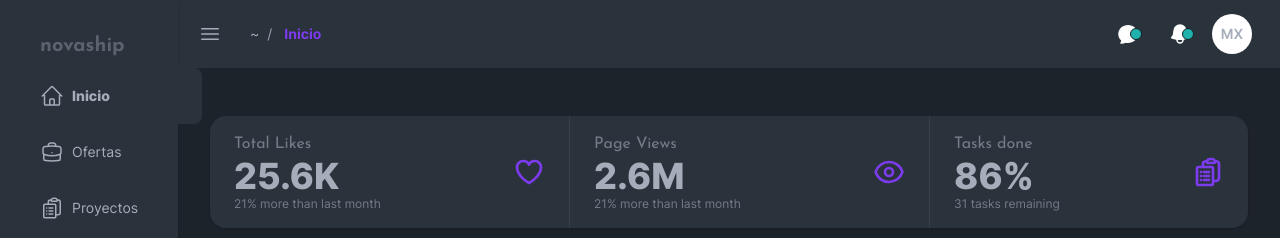
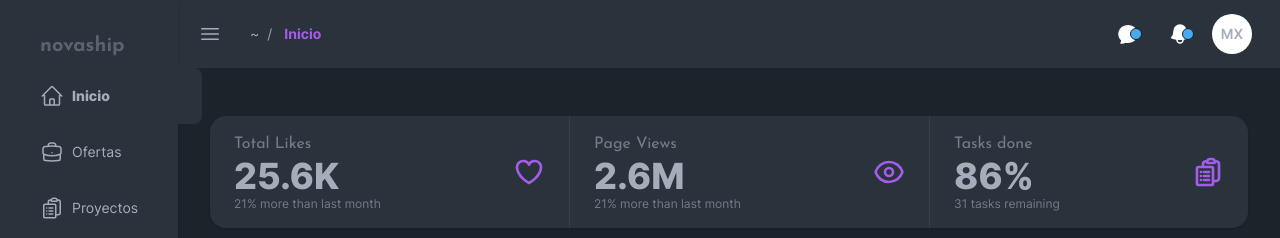
Before and after one commit to esteban-florez/novaship, a Next.js app: page / in a window 1280 px wide. Shown: the top 238 px of the page. Built offline with nearby package versions, Linux system fonts and the light colour scheme.

Commit message:
Colores y actualización .json

```diff
--- a/package.json
+++ b/package.json
@@ -25,7 +25,8 @@
     "postcss": "8.4.23",
     "react": "18.2.0",
     "react-dom": "18.2.0",
-    "tailwindcss": "3.3.2"
+    "tailwindcss": "3.3.2",
+    "uuid": "9.0.0"
   },
   "devDependencies": {
     "@types/bcrypt": "^5.0.0",
--- a/tailwind.config.js
+++ b/tailwind.config.js
@@ -22,11 +22,11 @@ module.exports = {
       {
         dark: {
           'color-scheme': 'dark',
-          primary: '#7c3aed',
+          primary: '#a55eea',
           'primary-content': '#ffffff',
-          secondary: '#1fb2ad',
+          secondary: '#45aaf2',
           'secondary-content': '#ffffff',
-          accent: '#fde047',
+          accent: '#2bcbba',
           neutral: '#2a323c',
           'neutral-focus': '#242b33',
           'neutral-content': '#A6ADBB',
@@ -35,6 +35,22 @@ module.exports = {
           'base-300': '#15191e',
           'base-content': '#A6ADBB',
         },
+
+        // light: {
+        //   'color-scheme': 'light',
+        // primary: '#a55eea',
+        // 'primary-content': '#ffffff',
+        // secondary: '#45aaf2',
+        // 'secondary-content': '#ffffff',
+        // accent: '#2bcbba',
+        //   neutral: '#FFFFFF',
+        //   'neutral-focus': '#242b33',
+        //   'neutral-content': '#A6ADBB',
+        //   'base-100': '#E5E7EB',
+        //   'base-200': '#F3F4F6',
+        //   'base-300': '#D1D5DB',
+        //   'base-content': '#1C1917',
+        // },
       },
     ],
   },
```
Also changed, not shown: 1 other file (tests, documents, lock files or other folders).
